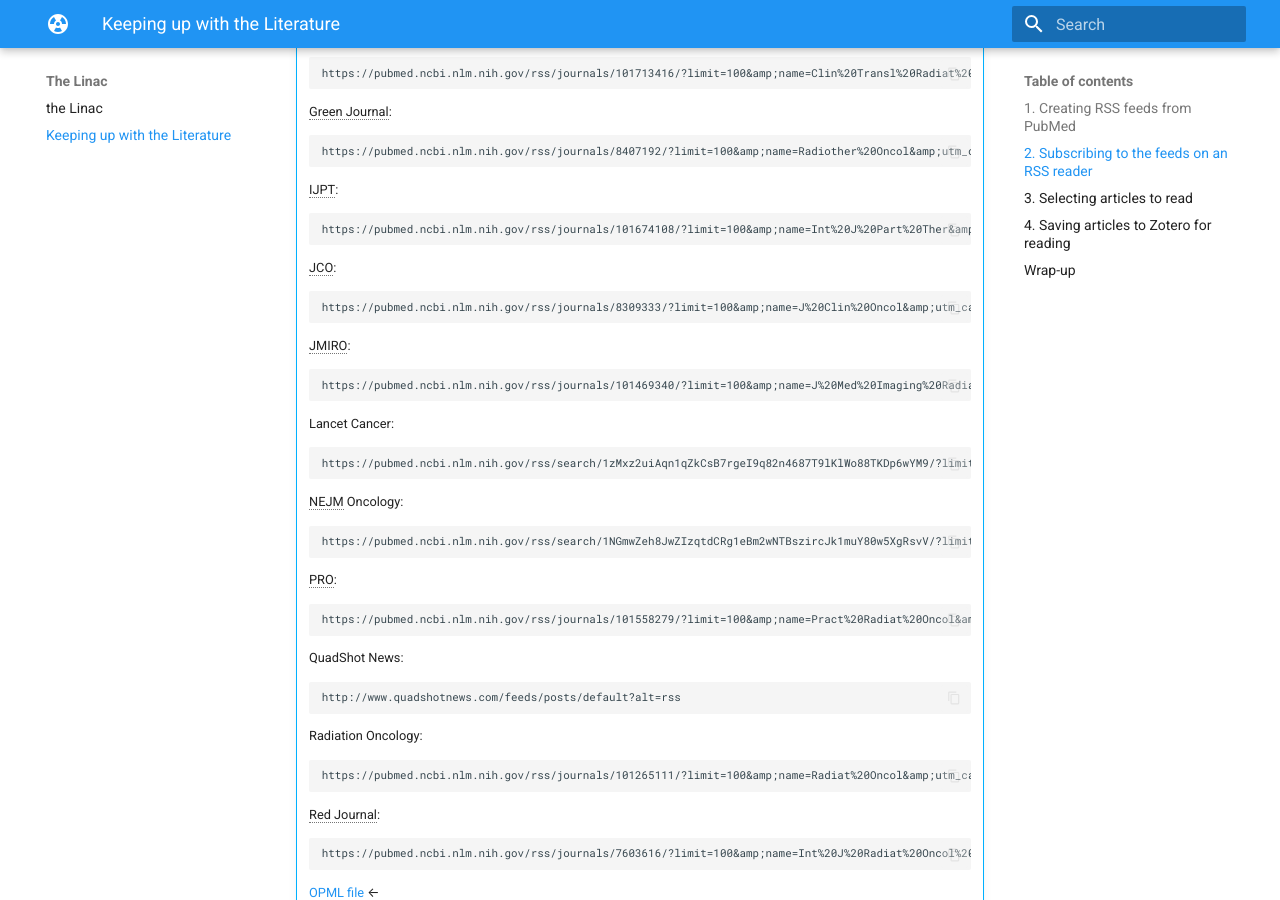
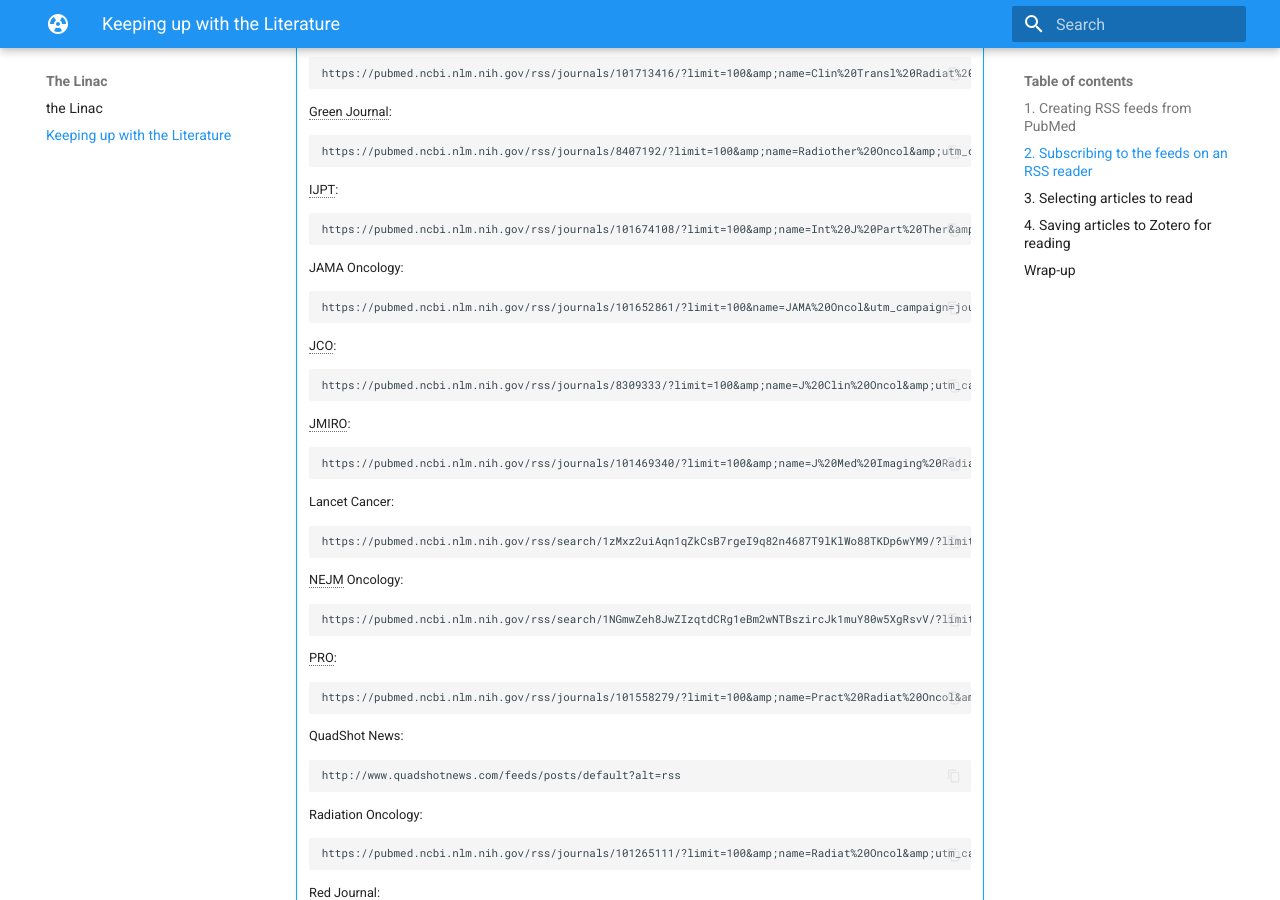
Before and after one commit to fractionasian/thelinac, an MkDocs documentation site: the page built from docs/literature.md, in a window 1280 px wide and 900 px high, scrolled down 3511 px. Built offline with MkDocs 1.6.1 and Material for MkDocs 9.7.7, drawn with Linux system fonts in a browser that asks for light colours.

Commit message:
added JAMA Oncology

````diff
--- a/docs/literature.md
+++ b/docs/literature.md
@@ -60,6 +60,10 @@ I'm currently using [Reeder](https://www.reederapp.com/) because I like the UI,
     ```
     https://pubmed.ncbi.nlm.nih.gov/rss/journals/101674108/?limit=100&amp;name=Int%20J%20Part%20Ther&amp;utm_campaign=journals
     ```
+    JAMA Oncology:
+    ```
+    https://pubmed.ncbi.nlm.nih.gov/rss/journals/101652861/?limit=100&name=JAMA%20Oncol&utm_campaign=journals
+    ```
     JCO:
     ```
     https://pubmed.ncbi.nlm.nih.gov/rss/journals/8309333/?limit=100&amp;name=J%20Clin%20Oncol&amp;utm_campaign=journals
````
